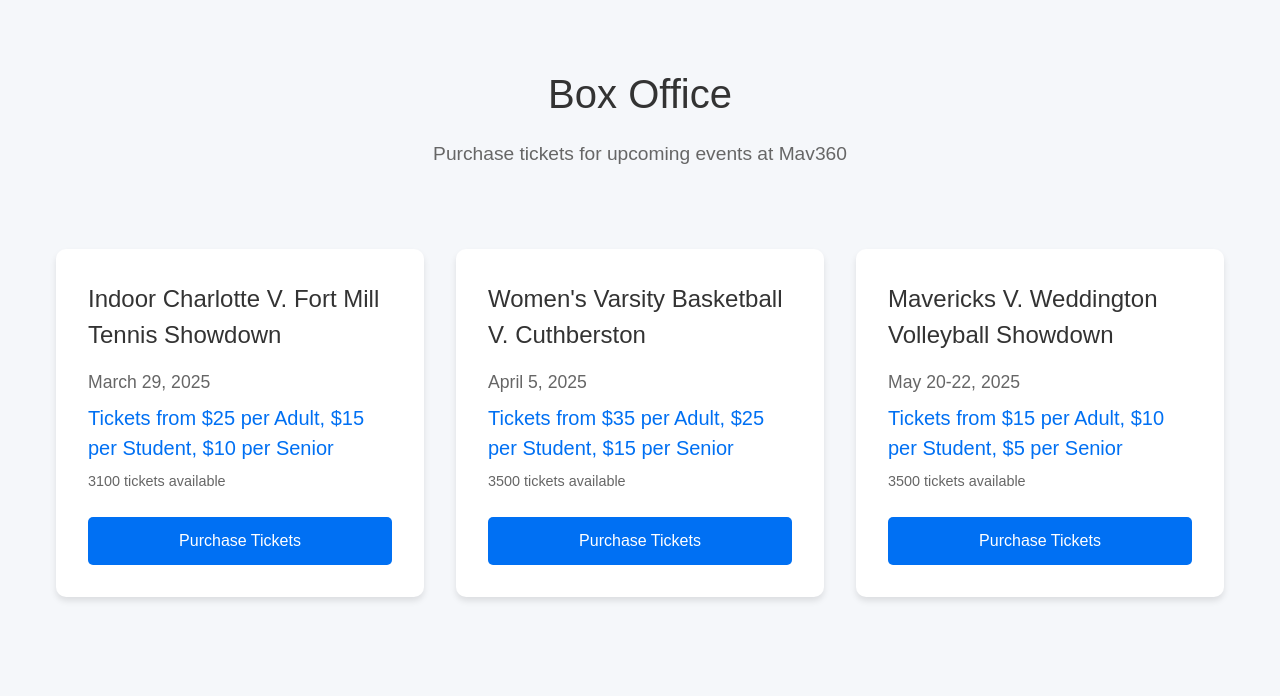
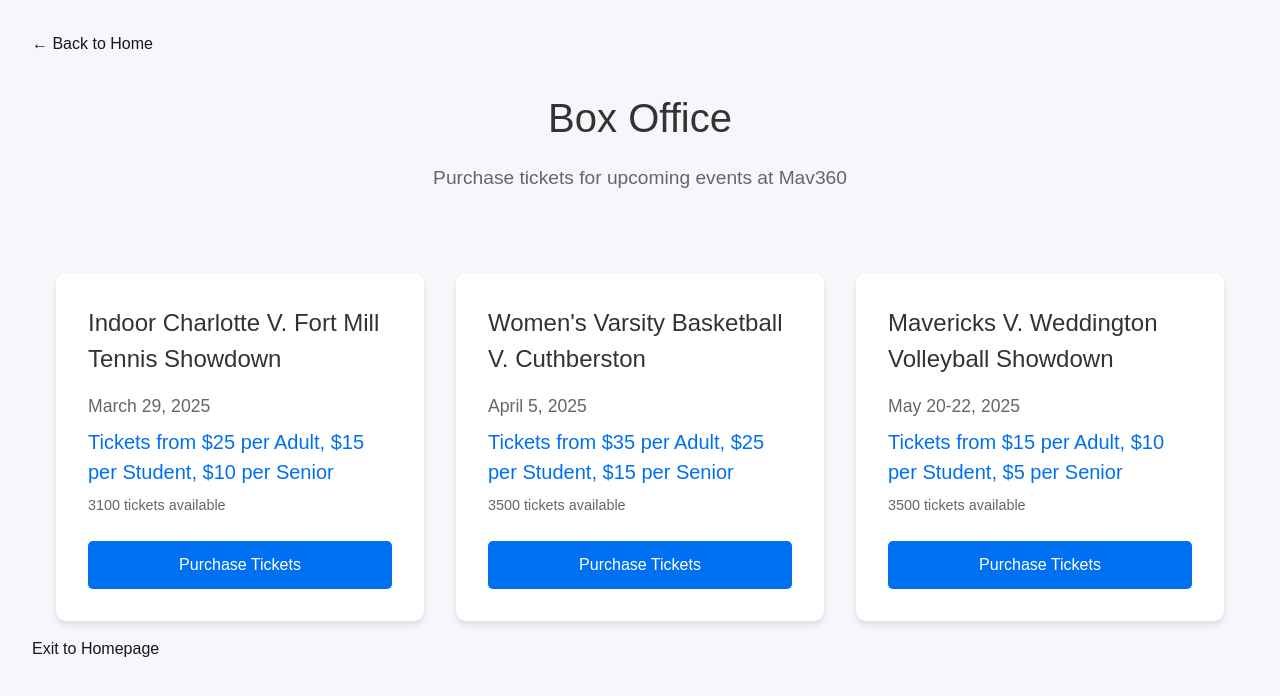
Before and after one commit to vidyuthdev/fbla2025-1, a Next.js app: page /boxOffice in a window 1280 px wide. Shown: the top 696 px of the page. Built offline with nearby package versions, Linux system fonts and the light colour scheme.

Commit message:
back button

```diff
--- a/app/boxOffice/page.tsx
+++ b/app/boxOffice/page.tsx
@@ -1,6 +1,7 @@
 "use client";
 
 import { useState } from "react";
+import Link from "next/link";
 import styles from "./boxOffice.module.css";
 
 interface Event {
@@ -38,6 +39,7 @@ export default function BoxOfficePage() {
 
   return (
     <div className={styles.container}>
+      <Link href="/" className={styles.backButton}>← Back to Home</Link>
       <header className={styles.header}>
         <h1>Box Office</h1>
         <p>Purchase tickets for upcoming events at Mav360</p>
@@ -60,6 +62,7 @@ export default function BoxOfficePage() {
           ))}
         </section>
       </main>
+      <Link href="/" className={styles.exitButton}>Exit to Homepage</Link>
     </div>
   );
 }
--- a/app/calendar/page.tsx
+++ b/app/calendar/page.tsx
@@ -2,6 +2,7 @@
 
 // ... existing imports ...
 import { useState, useEffect } from "react";
+import Link from "next/link";
 import styles from "./calendar.module.css";
 
 interface CalendarEvent {
@@ -166,8 +167,10 @@ function EditableCalendar() {
 export default function CalendarPage() {
   return (
     <div>
+      <Link href="/" className={styles.backButton}>← Back to Home</Link>
       <h1 style={{ textAlign: 'center', margin: '2rem 0', color: '#333' }}>Mav360 Events Calendar</h1>
       <EditableCalendar />
+      <Link href="/" className={styles.exitButton}>Exit to Homepage</Link>
     </div>
   );
 }
--- a/app/contactInfo/page.tsx
+++ b/app/contactInfo/page.tsx
@@ -51,6 +51,7 @@ export default function ContactInfoPage() {
 
   return (
     <div className={styles.container}>
+      <Link href="/" className={styles.backButton}>← Back to Home</Link>
       <header className={styles.header}>
         <h1>Contact Mav360</h1>
         <p>We'd love to hear from you! Fill out the form below and we'll get back to you as soon as possible.</p>
@@ -181,6 +182,7 @@ export default function ContactInfoPage() {
       <div className={styles.backLink}>
         <Link href="/">← Back to Home</Link>
       </div>
+      <Link href="/" className={styles.exitButton}>Exit to Homepage</Link>
     </div>
   );
 }
--- a/app/homepage/page.tsx
+++ b/app/homepage/page.tsx
@@ -63,6 +63,7 @@ export default function HomePage() {
 
   return (
     <div className={styles.container}>
+      <Link href="/" className={styles.backButton}>← Back to Home</Link>
       <Head>
         <title>Mav360 - Your Premier Event Venue</title>
         <meta name="description" content="A 3,500-seat arena for sports, concerts, trade shows, and community events" />
```
